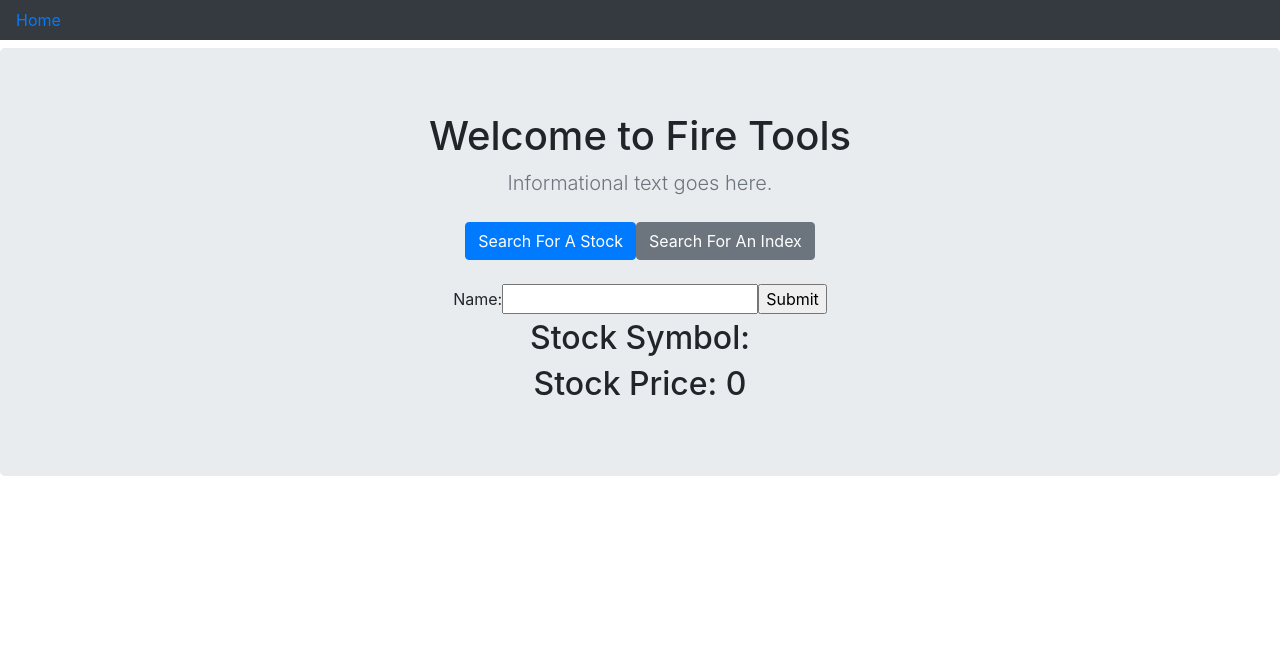
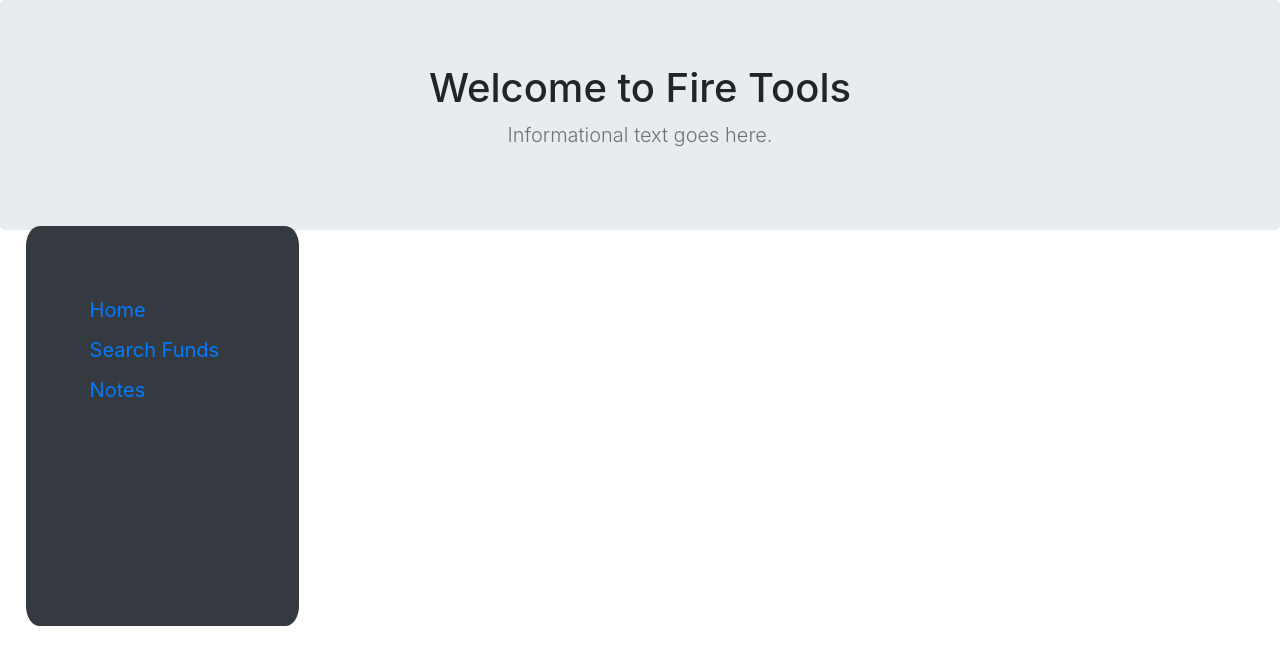
Before and after one commit to orman112/fire-toolbelt, a React (Create React App) app: page /find-stock in a window 1280 px wide. Shown: the top 664 px of the page. Built offline with nearby package versions, Linux system fonts and the light colour scheme.

Commit message:
Add initial component for notes and fix formatting issues

```diff
--- a/src/App.js
+++ b/src/App.js
@@ -1,51 +1,20 @@
 import React, { Component } from 'react';
-import { Link, Route } from 'react-router-dom';
+import { Route } from 'react-router-dom';
 import './App.css';
-import StockFinder from './components/stock-finder/StockFinder';
-import IndexFinder from './components/index-finder/IndexFinder';
+import Sidebar from './components/sidebar/Sidebar';
 import MainBanner from './components/main-banner/MainBanner';
 
 class App extends Component {
   render() {
     return (
       <div>
-
-        <div>
-          <nav className="navbar navbar-dark bg-dark">
-            <ul className="nav navbar-nav">
-              <li><Link to="/">Home</Link></li>
-              {/* <li><Link className="navbar-brand" to="/find-stock">Find Stock</Link></li> */}
-            </ul>
-          </nav>
-        </div>
-
-        <h1>{this.props.greeting}</h1>
+        <Sidebar />
         <div className='jumbotron text-center'>
           <div className='container'>
-              <Route path="/" render={ () => <MainBanner />} />
-              <Route path="/find-stock" render={() =><StockFinder />}/>
-              <Route path="/find-index" render={() =><IndexFinder />}/>
+            <Route path="/" render={() => <MainBanner />} />
           </div>
         </div>
-      </div >
-
-
-      // <div className="App">
-      //   <header className="App-header">
-      //     <img src={logo} className="App-logo" alt="logo" />
-      //     <p>
-      //       Edit <code>src/App.js</code> and save to load.
-      //     </p>
-      //     <a
-      //       className="App-link"
-      //       href="https://reactjs.org"
-      //       target="_blank"
-      //       rel="noopener noreferrer"
-      //     >
-      //       Learn React
-      //     </a>
-      //   </header>
-      // </div>
+      </div>
     );
   }
 }
--- a/src/components/main-banner/MainBanner.js
+++ b/src/components/main-banner/MainBanner.js
@@ -1,5 +1,7 @@
 import React, { Component } from 'react'
-import { Link } from 'react-router-dom';
+import { Route, Link } from 'react-router-dom';
+import StockFinder from '../stock-finder/StockFinder';
+import IndexFinder from '../index-finder/IndexFinder';
 
 class MainBanner extends Component {
     render() {
@@ -9,10 +11,19 @@ class MainBanner extends Component {
                 <p className="lead text-muted">
                     Informational text goes here.
                 </p>
-                <p>
-                    <Link className='btn btn-primary my-2' to='/find-stock'>Search For A Stock</Link>
-                    <Link className='btn btn-secondary my-2' to='/find-index'>Search For An Index</Link>
-                </p>
+                <Route path="/search-funds" render={() =>
+                    <div>
+                        <div>
+                            <p>
+                                <Link className='btn btn-primary my-2' to='/find-stock'>Search For A Stock</Link>
+                                <Link className='btn btn-secondary my-2' to='/find-index'>Search For An Index</Link>
+                            </p>
+                        </div>
+                        <Route path="/find-stock" render={() => <StockFinder />} />
+                        <Route path="/find-index" render={() => <IndexFinder />} />
+                    </div>
+                }>
+                </Route>
             </div>
         )
     }
--- /dev/null
+++ b/src/components/sidebar/Sidebar.css
@@ -0,0 +1,7 @@
+.sidebar {
+    top: 25%;
+    height: 50%;
+    padding: 5%;
+    border-radius: 5%;
+    margin: 2%;
+}
--- /dev/null
+++ b/src/components/sidebar/Sidebar.js
@@ -0,0 +1,19 @@
+import React, { Component } from 'react';
+import { Link } from 'react-router-dom';
+import './Sidebar.css';
+
+class Sidebar extends Component {
+    render() {
+        return (
+            <nav className="sidebar position-absolute bg-dark">
+                <ul className="nav navbar-nav">
+                    <li><Link className="navbar-brand" to="/">Home</Link></li>
+                    <li><Link className="navbar-brand" to="/search-funds">Search Funds</Link></li>
+                    <li><Link className="navbar-brand" to="/notes">Notes</Link></li>
+                </ul>
+            </nav>
+        )
+    }
+}
+
+export default Sidebar;
```
Also changed, not shown: src/components/notebook/Notebook.js (added, +57 -0 lines).
